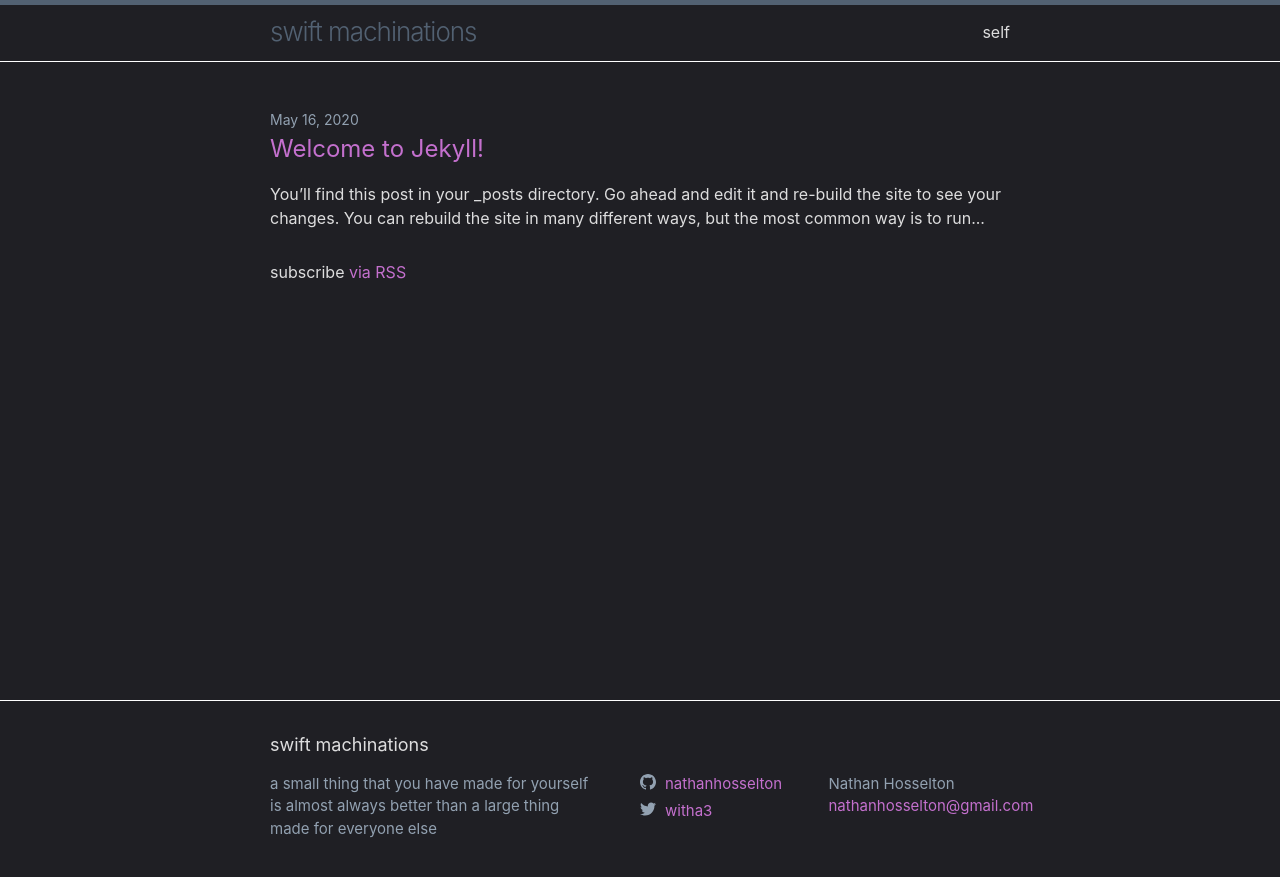
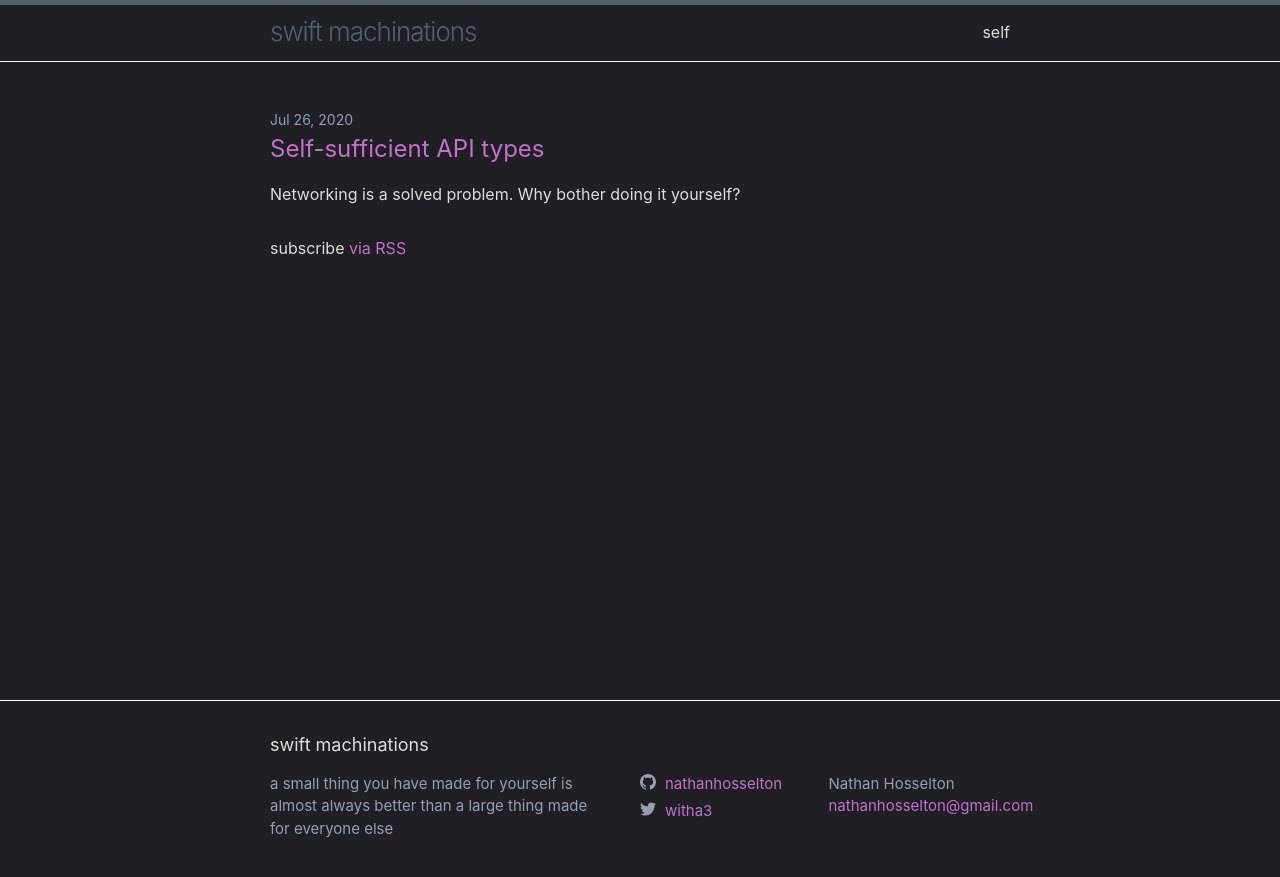
Before and after one commit to nathanhosselton/nathanhosselton.github.io, a Jekyll site: the page built from index.markdown, in a window 1280 px wide. Shown: the top 877 px of the page. Built offline with Jekyll 4.4.1, drawn with Linux system fonts in a browser that asks for light colours; part of the change alters nothing that is shown.

Commit message:
feat: publish first post

```diff
--- a/_config.yml
+++ b/_config.yml
@@ -22,7 +22,7 @@ title: swift machinations
 author: Nathan Hosselton
 email: nathanhosselton@gmail.com
 description: >- # this means to ignore newlines until "baseurl:"
-  a small thing that you have made for yourself is almost always better
+  a small thing you have made for yourself is almost always better
   than a large thing made for everyone else
 baseurl: "" # the subpath of your site, e.g. /blog
 url: "" # the base hostname & protocol for your site, e.g. http://example.com
--- a/_posts/2020-05-16-welcome-to-jekyll.markdown
+++ /dev/null
@@ -1,29 +0,0 @@
----
-layout: post
-title:  "Welcome to Jekyll!"
-date:   2020-05-16 15:03:46 -0500
-categories: jekyll update
----
-You’ll find this post in your `_posts` directory. Go ahead and edit it and re-build the site to see your changes. You can rebuild the site in many different ways, but the most common way is to run `jekyll serve`, which launches a web server and auto-regenerates your site when a file is updated.
-
-Jekyll requires blog post files to be named according to the following format:
-
-`YEAR-MONTH-DAY-title.MARKUP`
-
-Where `YEAR` is a four-digit number, `MONTH` and `DAY` are both two-digit numbers, and `MARKUP` is the file extension representing the format used in the file. After that, include the necessary front matter. Take a look at the source for this post to get an idea about how it works.
-
-Jekyll also offers powerful support for code snippets:
-
-{% highlight ruby %}
-def print_hi(name)
-  puts "Hi, #{name}"
-end
-print_hi('Tom')
-#=> prints 'Hi, Tom' to STDOUT.
-{% endhighlight %}
-
-Check out the [Jekyll docs][jekyll-docs] for more info on how to get the most out of Jekyll. File all bugs/feature requests at [Jekyll’s GitHub repo][jekyll-gh]. If you have questions, you can ask them on [Jekyll Talk][jekyll-talk].
-
-[jekyll-docs]: https://jekyllrb.com/docs/home
-[jekyll-gh]:   https://github.com/jekyll/jekyll
-[jekyll-talk]: https://talk.jekyllrb.com/
--- /dev/null
+++ b/_posts/2020-07-26-api.markdown
@@ -0,0 +1,405 @@
+---
+layout: post
+title:  "Self-sufficient API types"
+description: "Networking is a solved problem. Why bother doing it yourself?"
+date:   2020-07-26
+---
+Networking, and interfacing with a restful backend specifically, is a solved problem. It rarely changes enough to require custom implementation, which is why the use of libraries that do the busy work is common practice. They're tested, and their underlying mechanisms and code don't change (now that Swift is stable). Why bother doing it yourself?
+
+I already have a list of 15+ topics I'd like to eventually write about, and the answer to this question is the general theme of them all. For almost any problem you need solved, there will be code publicly and freely available that already solves it. I reference plenty of these solutions; I've relied on some of them even. But when I have the option, I rewrite them. Not due to any sort of licensing or ownership concern.
+
+**I write my own code because I enjoy it, and because it gives me confidence in the code and subsequently in myself.**
+
+If I can reimplement it, I know I understand it. And once I understand it, I can tailor it to my specific use cases. This then has a number of positive effects (which I'll discuss later). So I stopped depending on networking libraries and started writing the code myself. Once I did, I realized it's not that arduous, even while ensuring safety. Not as safe as the big libraries, but that's not the point.
+
+I chose this topic out of the list of others to write on first because I think it's the hardest case to make, but also the best one for it. Pull back the curtain just a little bit and you start to see that networking isn't hard (thanks to Foundation), and that __doing it yourself can be immensely fulfilling__.
+
+# API.swift
+
+Foundation's networking APIs are robust, but one of the worst parts of interfacing with it directly are the completion handlers of the `NSURLSession` task-returning methods. They're still stuck in the thing-or-nil pattern, and there are three \*things\* to check. Their documentation makes some guarantees about them, but they'll still quickly wreck the clarity of your code if you let them.
+
+This is easily avoided with a simple extension method. If you don't need the task object either, you can abstract that away here as well. The new method is named `dataRequest` to evoke this distinction:
+
+{% highlight swift %}
+private extension URLSession {
+  /// Calls `dataTask(with:completion:)`, immediately `resume`ing the task and wrapping the result in
+  /// a `Swift.Result` for convenience.
+  ///
+  /// This function contains no logic aside from the requisite nil checks. Callers are still expected to perform any
+  /// validation relevant to their contexts, such as on the resulting HTTP status code.
+  ///
+  /// - Note: The completion is **not** dispatched to the main thread.
+  func dataRequest(with request: URLRequest, completion: @escaping (Swift.Result<(Data, URLResponse), Swift.Error>) -> Void) {
+    URLSession.shared.dataTask(with: request) { (d, r, e) in
+      switch (d, r, e) {
+      case (.some(let data), .some(let response), _):
+        completion(.success((data, response)))
+      case (_, _, .some(let error)):
+        completion(.failure(error))
+      default:
+        assertionFailure("\(request) forgot about dre")
+      }
+    }
+
+    .resume()
+  }
+}
+{% endhighlight %}
+
+Next step is to define the errors that can occur while processing a request. These typically fall into three main categories:
+
+{% highlight swift %}
+/// The unified interface for performing all HTTP requests to the backend.
+enum API {
+  /// A type representing the errors that could occur as part of this API.
+  enum Error: Swift.Error {
+    /// We received an http 200 response but the backend encountered a problem,
+    /// denoted by the provided status code.
+    case backendStatusCode(BackendStatusCode)
+    /// The http request failed with a status code indicating connectivity issues.
+    case connectivity
+    /// Indicates a permanent developer or service error.
+    case `internal`(Swift.Error)
+  }
+}
+{% endhighlight %}
+
+`BackendStatusCode` in this case is a stand-in for the type that you'll presumably define elsewhere for representing errors specific to your backend that are communicated to the iOS client in their response bodies. These errors are notably not defined in this interface because this would betray the categorization, which aids in pathing for error handling at call sites. Generally, the specific backend errors will be events that you'll want to know about and directly communicate to the user, whereas the other two are likely to be at least partially handled before reaching the call site.
+
+# Endpoints
+
+With the groundwork laid, the core work can begin. Requests have numerous components that must be defined before they can be executed. It's easiest to coalesce them into a consistent interface for providers to adopt:
+
+{% highlight swift %}
+enum API {
+  /// An interface for subsections of the `API` to provide the necessary
+  /// components for executing its HTTP requests.
+  ///
+  /// The adopting type is expected to be an enum whose cases each represent
+  /// a distinct endpoint on the backend.
+  protocol Endpoint {
+    /// The endpoint's path component, including relevant versioning. Should
+    /// begin with `/`.
+    var path: String { get }
+    /// The HTTP method used to execute this endpoint's request.
+    var method: API.HttpMethod { get }
+    /// Any query parameters to be included with the request. May be nil or empty.
+    var queryItems: [URLQueryItem]? { get }
+    /// The encoded object data to be provided in the HTTP body of the endpoint's
+    /// request. May be nil.
+    var httpBody: Data? { get }
+    /// Indicates whether this endpoint's request requires authorization.
+    var requiresAuth: Bool { get }
+  }
+}
+{% endhighlight %}
+
+Another frustrating aspect of working with Foundation is that `URLRequest` http methods are still string-ly typed. The `API.HttpMethod` type included above is defined to fill that gap:
+
+{% highlight swift %}
+enum API {
+  ...
+  /// Represents the available HTTP methods on this API.
+  enum HttpMethod: String {
+    case get = "GET"
+    case put = "PUT"
+    case post = "POST"
+    case delete = "DELETE"
+  }
+}
+{% endhighlight %}
+
+From this interface alone, a fully configured `URLRequest` can now be built, filling in backend specific information as needed:
+
+{% highlight swift %}
+private extension API.Endpoint {
+  /// A fully constructed `URLRequest` object from the endpoint's provided
+  /// components, fit for our `API`.
+  ///
+  /// The returned object is the foundation of all requests executed by `API`.
+  /// Adopters of `Endpoint` declare their interface, which is used here to
+  /// construct the request when called.
+  var urlRequest: URLRequest {
+    var comps = URLComponents()
+    comps.scheme = "https"
+    #if DEVELOPMENT
+    comps.host = "your.dev.domain"
+    #else
+    comps.host = "your.prod.domain"
+    #endif
+    comps.port = 9999
+    comps.path = "/api" + path
+    comps.queryItems = queryItems
+
+    guard let url = comps.url else {
+      // Developer error
+      assertionFailure("Failed to generate a valid URL with query items: \(String(describing: queryItems))")
+      return URLRequest(url: URL(string: "https://apple.com")!)
+    }
+
+    var rq = URLRequest(url: url)
+    rq.httpMethod = method.rawValue
+    rq.httpBody = httpBody
+    rq.addValue("application/json", forHTTPHeaderField: "Content-Type")
+
+    if requiresAuth {
+      // Authorize your request based on your configuration
+    }
+
+    return rq
+  }
+}
+{% endhighlight %}
+
+Now in, say, a Feed.swift file, endpoints related to the central feed of the app can be declared:
+
+{% highlight swift %}
+extension API {
+/// The interface for the Feed endpoints and their requests.
+  enum Feed: Endpoint {
+    /// Provides the latest events in the user's feed.
+    case events
+    /// Adds the new event to the user's timeline.
+    case createEvent(Event)
+    /// Likes the event on behalf of the user.
+    case likeEvent(Event)
+  }
+}
+{% endhighlight %}
+
+Underneath, we provide the fields required by `Endpoint` for each of the endpoints we've declared:
+
+{% highlight swift %}
+enum Feed: Endpoint {
+  ...
+  //MARK: - Components
+
+  var path: String {
+    switch self {
+    case events:
+      return "/feed/events"
+    case createEvent:
+      return "/user/event"
+    case likeEvent:
+      return "/user/like"
+    }
+  }
+
+  var method: API.HttpMethod {
+    switch self {
+    case events:
+      return .get
+    case createEvent:
+      return .post
+    case likeEvent:
+      return .post
+    }
+  }
+
+  var queryItems: [URLQueryItem]? {
+    switch self {
+    case events:
+      return .none
+    case createEvent:
+      return .none
+    case likeEvent(let event):
+      return [URLQueryItem(name: "id", value: event.id)]
+    }
+  }
+
+  var httpBody: Data? {
+    switch self {
+    case events:
+      return .none
+    case createEvent(let event):
+      return try! JSONEncoder().encode(event)
+    case likeEvent:
+      return .none
+    }
+  }
+
+  var requiresAuth: Bool {
+    return true
+  }
+}
+{% endhighlight %}
+
+Notably, there are some endpoints on a user mixed in with this Feed type. This is personal preference, but since these user endpoints relate directly to the app's Feed, I might put them here instead of on a User enum of endpoints.
+
+More importantly though, there is a concerning issue of the use of `try!` in the encoding of the `httpBody` for the `createEvent` endpoint. We should wrap this in a do-catch statement and handle the encoding error should one occur. But then, what if we need to perform special encoder configuration specific to our API/backend? We would need to include that here as well, and then duplicate it for each endpoint that needs to JSON encode its body.
+
+> Ideally, we would pass the object up to the caller of `httpBody` by defining it as `Encodable` instead of `Data?`. But unfortunately this is currently impossible in Swift; with the concrete type information lost, the receiver cannot execute the call to `encode`, and converting this property to a generic function is a rabbit hole not worth falling through (I tried). A [type-erased AnyCodable object][AnyCodable-FlightSchool] could fill this gap, but that's a lot of extra effort right now.
+
+Instead, define a new static function on API to handle JSON encoding on behalf of its endpoints. Personally, I would include this along with the prior `protocol Endpoint` definition in something like an API+construction.swift file to keep the core API file clean:
+
+{% highlight swift %}
+extension API {
+  /// Performs `Encodable` object encoding appropriate for this API on behalf
+  /// of the requestor.
+  ///
+  /// This method consumes decoding failures to avoid propagating the `try`
+  /// or optional value to callers, as failures here are a developer error.
+  ///
+  /// - parameter object: The `Encodable` object to be encoded as JSON.
+  /// - Returns: The `Data` result of the encoding operation.
+  static func encodeJSON<T>(_ object: T) -> Data where T: Encodable {
+    let encoder = JSONEncoder()
+    encoder.dateEncodingStrategy = .iso8601
+    //etc…
+
+    do {
+      return try encoder.encode(object)
+    } catch {
+      // Developer error
+      assertionFailure(error.localizedDescription)
+      return Data()
+    }
+  }
+}
+{% endhighlight %}
+
+Now back in the endpoint we can do:
+
+{% highlight swift %}
+var httpBody: Data? {
+  switch self {
+  ...
+  case createEvent(let event):
+    return API.encodeJSON(event)
+  ...
+  }
+}
+{% endhighlight %}
+
+> But what if there are object-specific JSONEncoder configurations required? I use a `CoderProviding` protocol for this purpose, which I'll detail in a future post.
+
+Initially, providing a public method for encoding objects felt like a betrayal of API encapsulation. After all, I wouldn't expect to call a method for performing _decoding_; the API type should handle that for me!
+
+But when I thought about it more, the two are not the same, and it even makes a certain amount of sense to make encoding a public operation, even while decoding is entirely hidden from view. Swift's generics implementation, whether intentionally or otherwise, supports this notion. In a perfect world, one could make the method private to the API type so that only the Endpoints could use it, but this isn't possible in Swift's current access control capabilities.
+
+# Requests
+
+To start executing requests to the endpoints, there needs to be a method for accepting them:
+
+{% highlight swift %}
+enum API {
+  ...
+  /// Executes the endpoint request, handling data decoding and any
+  /// application-level errors.
+  ///
+  /// - Parameters:
+  ///   - endpoint: The endpoint to be requested.
+  ///   - completion: The callback to be executed when this request completes.
+  ///   - result: The result of the request, provided in the `completion`,
+  ///     containing either the requested data decoded into its Swift
+  ///     representation, or the error.
+  static func request<T: Decodable>(_ endpoint: Endpoint, completion: @escaping (_ result: Swift.Result<T, API.Error>) -> Void) {
+    /// Executes the completion onto the main queue.
+    let complete = { (result: Swift.Result<T, API.Error>) in DispatchQueue.main.async { completion(result) } }
+
+    URLSession.shared.dataRequest(with: endpoint.urlRequest) { result in
+      switch result {
+      // - Success
+      case .success((let data, let httpResp as HTTPURLResponse)) where (200...299).contains(httpResp.statusCode):
+        // Attempt to decode the data, handling decoding failures
+        ...
+        complete(.success(decodedData))
+      // - HTTP Failure
+      case .success((_, let response)):
+        switch response {
+        case let httpResp as HTTPURLResponse where [408, 502, 503, 504].contains(httpResp.statusCode):
+          complete(.failure(.connectivity))
+        // Handle specific status codes for your backend
+        ...
+        }
+      // - Internal Request Failure
+      case .failure(let error):
+        complete(.failure(.internal(error)))
+      }
+    }
+  }
+}
+{% endhighlight %}
+
+This is our standard function for performing all HTTP requests using our `Endpoint`s. It executes them using the `dataRequest` method we defined earlier. It handles decoding and error parsing as well as dispatching to the main thread on behalf of the requestor, leaving them to only worry about what type to decode the data into, and what high level `API.Error`s to handle.
+
+The method is generic on the `Success` type of the completion's `Result` parameter. This means that callers must ensure their completions are explicit, which isn't always a nice thing to demand inside of, say, a view controller. To ease this, I like to define a static function for each of my endpoints:
+
+{% highlight swift %}
+enum Feed: Endpoint {
+  ...
+  //MARK: - Requests
+
+  /// GET the latest events to display in the current user's feed.
+  static func getEvents(completion: @escaping (Swift.Result<[Event], API.Error>) -> Void) {
+    API.request(events, completion: completion)
+  }
+
+  /// POST the provided event to the user's feed.
+  static func postEvent(_ event: Event, completion: @escaping (Swift.Result<Void, API.Error>) -> Void) {
+    API.request(createEvent(event), completion: completion)
+  }
+
+  //MARK: - Components
+  ...
+}
+{% endhighlight %}
+
+This looks like boilerplate, because it kind of is. But I think it's worthwhile boilerplate, because it cleans up call sites while declaring to consumers the functional interface of an `Endpoint`, which otherwise exists a list of static values. It can also be more than boilerplate when a request should perform some specific logic (such as input validation or result sorting) that callers shouldn't have to manage.
+
+A downside to this pattern however is that these methods and the `Endpoint` cases they abstract are both static on the type which creates competition during autocomplete. I attempt to alleviate this by prefixing all of the functions with their HTTP method. This disambiguates the endpoint definitions from their functions while also establishing an expectation with the consumers that they can always begin typing the HTTP method and get the autocompleted list of the available functions for endpoints that use those methods.
+
+# Usage
+
+We now have all of the foundation laid, we can begin executing our backend-specific API requests, which looks like this:
+
+{% highlight swift %}
+@objc private func onRefreshPulled() {
+  API.Feed.getEvents { result in
+    switch result {
+    case .success(let events):
+      self.feed = events
+      self.feedTableView.reloadData()
+    case .failure(let error):
+      self.displayAlert(for: error)
+    }
+  }
+}
+
+@IBAction private func onPostTapped(_ sender: UIButton) {
+  API.Feed.postEvent(self.contructedEvent) { result in
+    switch result {
+      case .success:
+        self.onRefreshPulled()
+        // Cleanup state
+      case .failure(let error):
+        self.displayAlert(for: error)
+    }
+  }
+}
+
+private func displayAlert(for error: API.Error) {
+  switch error {
+    case .connectivity:
+      // Show standard alert
+    case .backendStatusCode(let code):
+      // Handle relevant backend codes
+    case .internal(let error):
+      // Log event and tell the user to try again or contact us
+  }
+}
+{% endhighlight %}
+
+This example is fairly contrived, but it's just for showing the fruits of all of our labor: a very clean interface for executing our requests and switching on their errors. How and where you perform these actions is up to your app's design; the API type doesn't care. And likewise, you don't have care about how the API type gives you what you want. They're decoupled.
+
+Best of all, you get to own both sides of that fence, not just one of them. And it didn't even require that much effort. From here, you can continue trivially defining new `Endpoint` types for each subsection of your backend's API. We haven't implemented any tests yet, but that's not hard to do from this point either.
+
+There's also lots of room for refinements inside of this structure. Custom decoders, specific error handling (and short circuiting), standard response wrapper types, completion adapters, etc. I use custom interfaces for models that define their decoding behavior, and the logic for it is entirely encapsulated in my API type. It's not a chore to implement these things when you control the whole stack.
+
+In fact, **it's downright fun**.
+
+# Next up
+
+I have no shortage of fun things I could delve into for the next post and I haven't decided what it will be yet. Custom view bindings, UI presentation abstractions, view controller design, finessing this API type, or something else. More than likely, I'll start writing at least 3 different posts before I commit to one.
+
+[AnyCodable-FlightSchool]: https://github.com/Flight-School/AnyCodable
```
